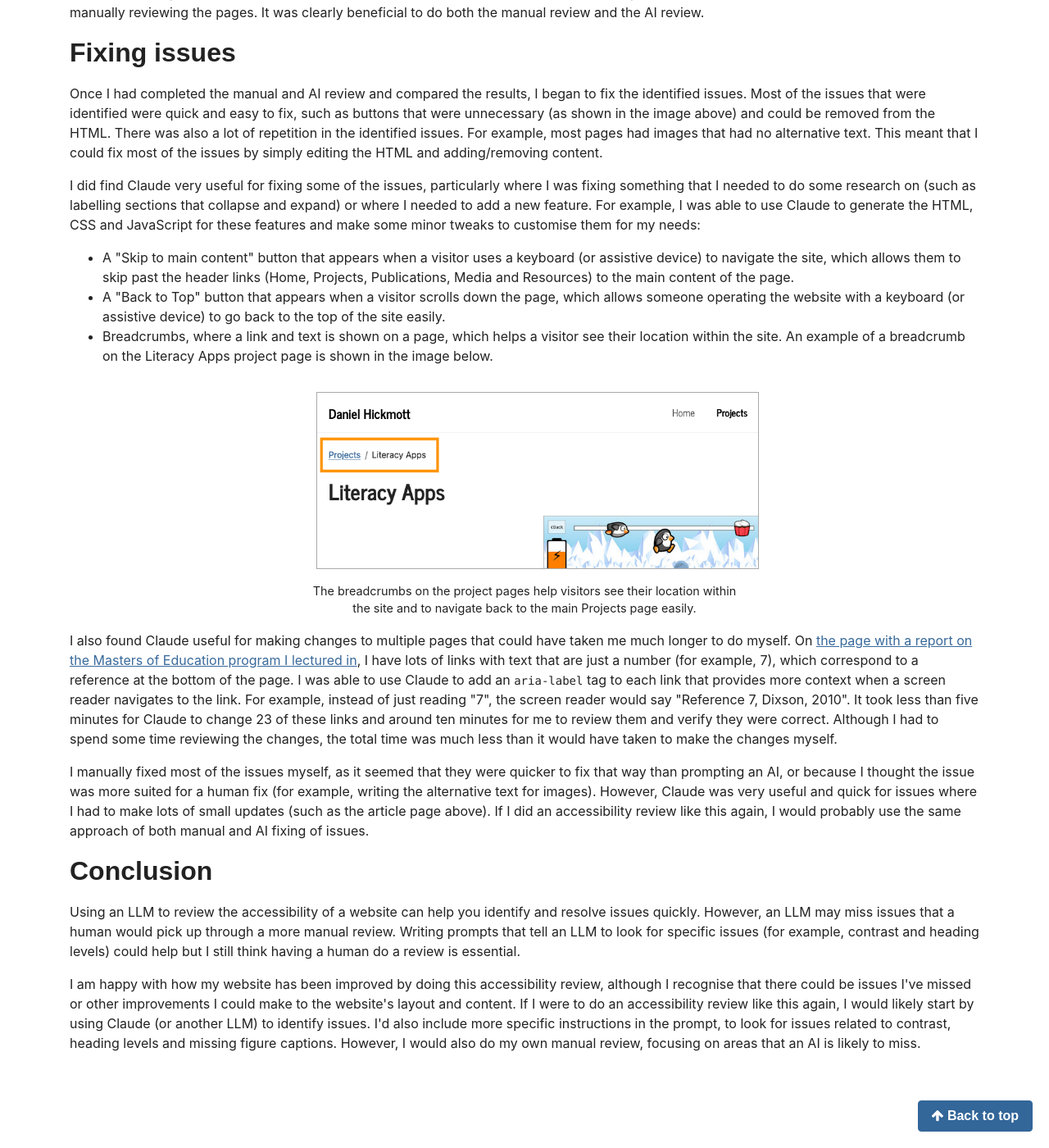
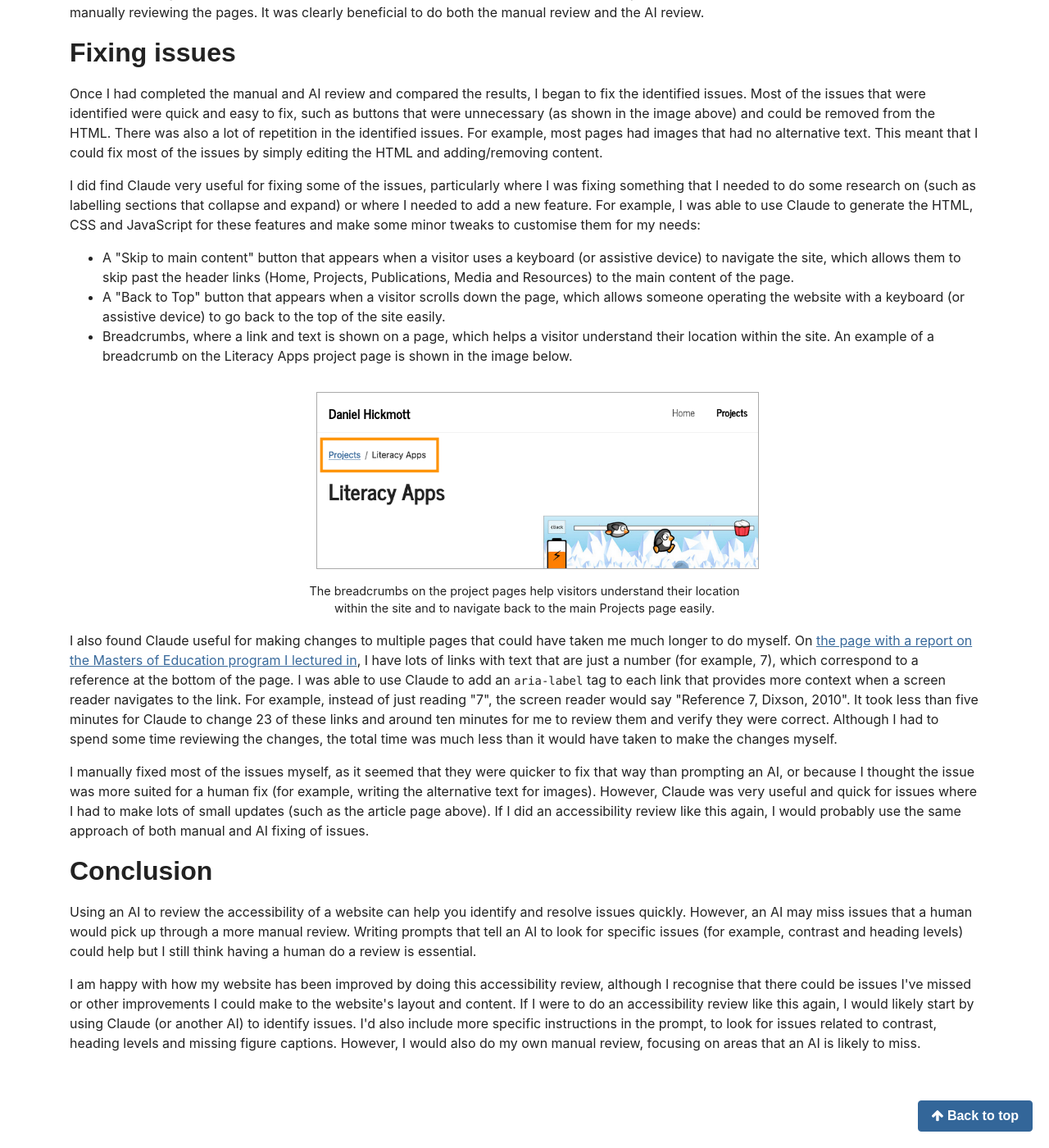
Before and after one commit to hckmd/hckmd.github.io, a Jekyll site: the page built from projects/accessibility-review.md, in a window 1280 px wide and 1400 px high, scrolled down 2034 px. Shown: the whole window at 82% size. Built offline with Jekyll 4.4.1, drawn with Linux system fonts in a browser that asks for light colours; some web fonts are replaced.

Commit message:
Minor wording changes

```diff
--- a/projects/accessibility-review.md
+++ b/projects/accessibility-review.md
@@ -108,7 +108,7 @@ title: Accessibility Review (with AI)
             A "Back to Top" button that appears when a visitor scrolls down the page, which allows someone operating the website with a keyboard (or assistive device) to go back to the top of the site easily.
         </li>
         <li>
-            Breadcrumbs, where a link and text is shown on a page, which helps a visitor see their location within the site. An example of a breadcrumb on the Literacy Apps project page is shown in the image below.
+            Breadcrumbs, where a link and text is shown on a page, which helps a visitor understand their location within the site. An example of a breadcrumb on the Literacy Apps project page is shown in the image below.
         </li>
     </ul>
     <div class="row">
@@ -118,7 +118,7 @@ title: Accessibility Review (with AI)
                     class="img-fluid highlight-img border border-secondary"
                     src="{{ site.baseurl }}/projects/images/accessibility-review/accessibility-review-breadcrumb.png" alt="A screenshot of the 'Literacy Apps' project page on this website, which has a breadcrumb link with the text 'Projects / Literacy Apps' that is highlighted by an orange rectangle."
                 >
-                <figcaption class="figure-caption text-dark text-center">The breadcrumbs on the project pages help visitors see their location within the site and to navigate back to the main Projects page easily.</figcaption>
+                <figcaption class="figure-caption text-dark text-center">The breadcrumbs on the project pages help visitors understand their location within the site and to navigate back to the main Projects page easily.</figcaption>
             </figure>
         </div>
     </div>
@@ -130,9 +130,9 @@ title: Accessibility Review (with AI)
     </p>
     <h2>Conclusion</h2>
     <p>
-        Using an LLM to review the accessibility of a website can help you identify and resolve issues quickly. However, an LLM may miss issues that a human would pick up through a more manual review. Writing prompts that tell an LLM to look for specific issues (for example, contrast and heading levels) could help but I still think having a human do a review is essential.
+        Using an AI to review the accessibility of a website can help you identify and resolve issues quickly. However, an AI may miss issues that a human would pick up through a more manual review. Writing prompts that tell an AI to look for specific issues (for example, contrast and heading levels) could help but I still think having a human do a review is essential.
     </p>
     <p>
-        I am happy with how my website has been improved by doing this accessibility review, although I recognise that there could be issues I've missed or other improvements I could make to the website's layout and content. If I were to do an accessibility review like this again, I would likely start by using Claude (or another LLM) to identify issues. I'd also include more specific instructions in the prompt, to look for issues related to contrast, heading levels and missing figure captions. However, I would also do my own manual review, focusing on areas that an AI is likely to miss.
+        I am happy with how my website has been improved by doing this accessibility review, although I recognise that there could be issues I've missed or other improvements I could make to the website's layout and content. If I were to do an accessibility review like this again, I would likely start by using Claude (or another AI) to identify issues. I'd also include more specific instructions in the prompt, to look for issues related to contrast, heading levels and missing figure captions. However, I would also do my own manual review, focusing on areas that an AI is likely to miss.
     </p>
 </div>
```
